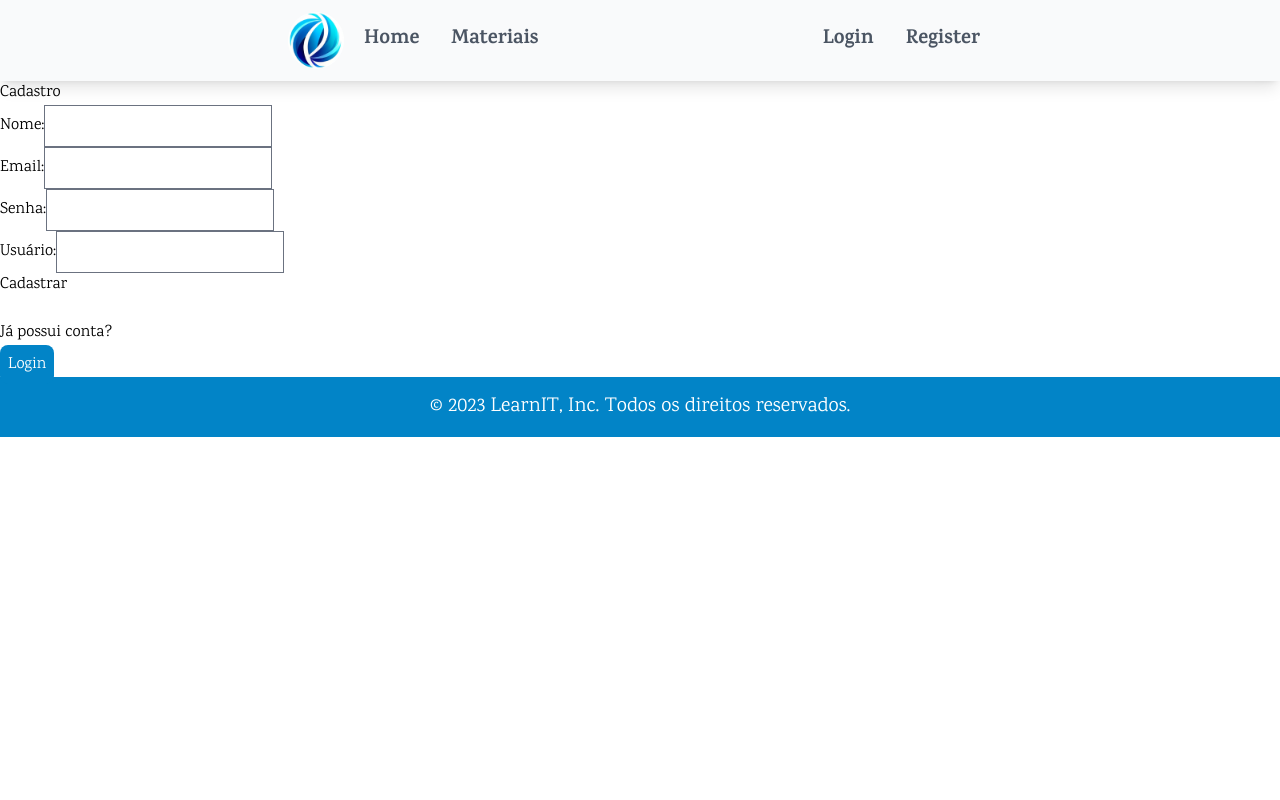
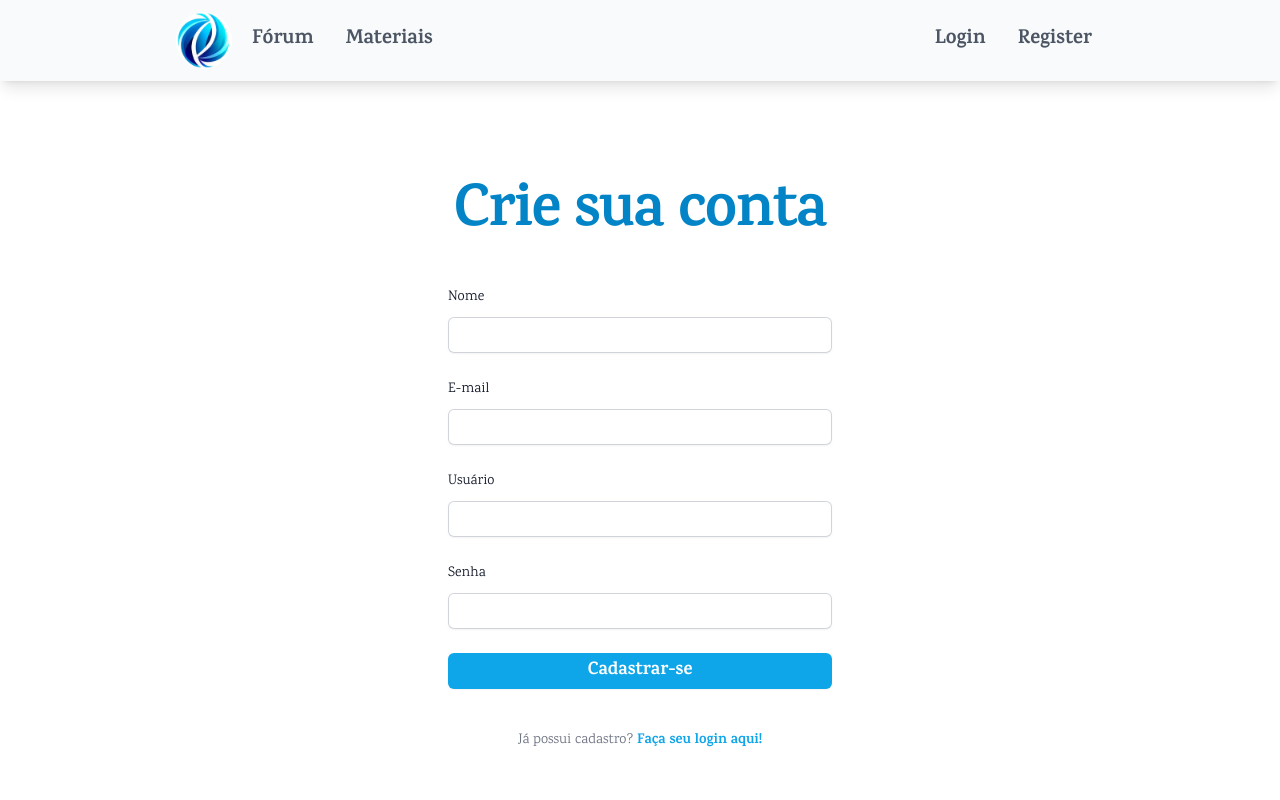
Before and after one commit to NatanMendes0/tcc-learnit, a React (Create React App) app in the folder client/: page /register in a window 1280 px wide. Shown: the top 800 px of the page. Built offline with nearby package versions, Linux system fonts and the light colour scheme; no server answers.

Commit message:
add css to login and register page

```diff
--- a/client/public/index.html
+++ b/client/public/index.html
@@ -14,7 +14,7 @@
     <link rel="manifest" href="%PUBLIC_URL%/manifest.json" />
     <title>LearnIT</title>
   </head>
-  <body>
+  <body class="h-full">
     <noscript>You need to enable JavaScript to run this app.</noscript>
     <div id="root"></div>
   </body>
--- a/client/src/components/footer.jsx
+++ b/client/src/components/footer.jsx
@@ -2,9 +2,9 @@ import React from 'react';
 
 function Footer() {
   return (
-    <div className="bg-primary text-white">
+    <footer className="footer">
         <h1 className="text-xl text-center py-4">© 2023 LearnIT, Inc. Todos os direitos reservados.</h1>
-    </div>
+    </footer>
   );
 }
 
--- a/client/src/components/login.jsx
+++ b/client/src/components/login.jsx
@@ -11,7 +11,7 @@ function Login() {
     axios
       .post("http://localhost:8080/api/login", { email, password })
       .then((res) => {
-        if(res.data === "Login efetuado com sucesso!"){
+        if (res.data === "Login efetuado com sucesso!") {
           console.log(res.data);
           window.location.href = "/";
         }
@@ -22,43 +22,117 @@ function Login() {
   };
 
   return (
+    // <div>
+    //   <div>
+    //     <h2>Login</h2>
+    //     {/* mudar os campos depois, NÃO ESQUECER */}
+    //     <form onSubmit={handleSubmit}>
+    //       <div>
+    //         <label htmlFor="email">Email:</label>
+    //         <input
+    //           type="email"
+    //           name="email"
+    //           id="email"
+    //           onChange={(e) => setEmail(e.target.value)}
+    //         />
+    //       </div>
+    //       <div>
+    //         <label htmlFor="password">Senha:</label>
+    //         <input
+    //           type="password"
+    //           name="password"
+    //           id="password"
+    //           onChange={(e) => setPassword(e.target.value)}
+    //         />
+    //       </div>
+    //       <div>
+    //         <button className="mb-6 p-2 bg-sky-600 rounded-lg text-white" type="submit">Entrar</button>
+    //       </div>
+    //     </form>
+    //     <br />
+    //     <div>
+    //       <p className="mb-2">Não possui conta?</p>
+    //       <Link
+    //         to="/register"
+    //         className="mb-6 p-2 bg-sky-600 rounded-lg text-white"
+    //       >
+    //         Cadastro
+    //       </Link>
+    //     </div>
+    //   </div>
+    // </div>
+    <div class="login">
+      <div class="sm:mx-auto sm:w-full sm:max-w-lg">
+        <h2 class="title mt-2">Entre na sua conta</h2>
+      </div>
+      <div class="mt-10 sm:mx-auto sm:w-full sm:max-w-sm">
+        <form class="space-y-6" onSubmit={handleSubmit}>
           <div>
-      <div>
-        <h2>Login</h2>
-        {/* mudar os campos depois, NÃO ESQUECER */}
-        <form onSubmit={handleSubmit}>
-          <div>
-            <label htmlFor="email">Email:</label>
+            <label
+              for="email"
+              class="block text-sm font-semibold leading-6 text-gray-900"
+            >
+              E-mail
+            </label>
+            <div class="mt-2">
               <input
                 type="email"
                 name="email"
                 id="email"
+                required
+                class="block w-full rounded-md border-0 py-1.5 text-gray-900 shadow-sm ring-1 ring-inset ring-gray-300 placeholder:text-gray-400 focus:ring-2 focus:ring-inset sm:text-sm sm:leading-6 focus:border-primary focus:ring-primary transition duration-150 ease-in-out"
                 onChange={(e) => setEmail(e.target.value)}
               />
             </div>
+          </div>
+
           <div>
-            <label htmlFor="password">Senha:</label>
+            <div class="flex items-center justify-between">
+              <label
+                for="password"
+                class="block text-sm font-semibold leading-6 text-gray-900"
+              >
+                Senha
+              </label>
+              <div class="text-sm">
+                <Link
+                  to={"/login"}
+                  class="font-semibold text-secondary hover:text-primary transition duration-150 ease-in-out"
+                >
+                  Esqueçeu a senha?
+                </Link>
+              </div>
+            </div>
+            <div class="mt-2">
               <input
                 type="password"
                 name="password"
                 id="password"
+                required
+                class="block w-full rounded-md border-0 py-1.5 text-gray-900 shadow-sm ring-1 ring-inset ring-gray-300 placeholder:text-gray-400 focus:ring-2 focus:ring-inset sm:text-sm sm:leading-6 focus:border-primary focus:ring-primary transition duration-150 ease-in-out"
                 onChange={(e) => setPassword(e.target.value)}
               />
             </div>
+          </div>
+
           <div>
-            <button className="mb-6 p-2 bg-sky-600 rounded-lg text-white" type="submit">Entrar</button>
+            <button
+              type="submit"
+              class="flex w-full justify-center rounded-md bg-secondary px-3 py-1.5 text-lg font-semibold leading-6 text-white shadow-sm hover:bg-primary active:bg-tertiary focus:outline-none focus:border-primary focus:ring-primary transition duration-150 ease-in-out"
+            >
+              Entrar
+            </button>
           </div>
         </form>
-        <br />
-        <div>
-          <p className="mb-2">Não possui conta?</p>
+        <p class="mt-10 text-center text-lg text-gray-500">
+          Não possui conta?{" "}
           <Link
             to="/register"
-            className="mb-6 p-2 bg-sky-600 rounded-lg text-white"
+            class="font-semibold leading-6 text-secondary hover:text-primary transition duration-150 ease-in-out"
           >
-            Cadastro
+            Faça seu cadastro aqui!
           </Link>
-        </div>
+        </p>
       </div>
     </div>
   );
--- a/client/src/components/navbar.jsx
+++ b/client/src/components/navbar.jsx
@@ -17,7 +17,7 @@ function Navbar() {
   };
 
   return (
-    <div className="flex items-center justify-between bg-bg_primary py-3 px-72 shadow-lg">
+    <nav className="navbar">
       <div className="flex items-center">
         <img className="w-14" src="logo.png" alt="logo learnit" />
         <div className="ml-2">
@@ -25,7 +25,7 @@ function Navbar() {
             className="text-xl font-semibold px-3 rounded-lg text-font_secondary"
             to="/"
           >
-            Home
+            Fórum
           </Link>
           <Link
             className="text-xl font-semibold px-3 rounded-lg ml-2 text-font_secondary"
@@ -43,7 +43,7 @@ function Navbar() {
               type="button"
               onClick={handleLogout}
               value="Logout"
-              className="mx-1 px-3 py-2 -mr-6 bg-primary text-white rounded-lg"
+              className="btn-secondary"
             />
           </div>
         ) : (
@@ -63,7 +63,7 @@ function Navbar() {
           </div>
         )}
       </div>
-    </div>
+    </nav>
   );
 }
 
--- a/client/src/components/register.jsx
+++ b/client/src/components/register.jsx
@@ -1,7 +1,6 @@
 import React, { useState } from "react";
 import { Link, useNavigate } from "react-router-dom";
 import axios from "axios";
-
 
 function Register() {
   const [name, setName] = useState("");
@@ -13,7 +12,12 @@ function Register() {
   const handleSubmit = (e) => {
     e.preventDefault();
     axios
-      .post("http://localhost:8080/api/register", { name, email, password, nickname })
+      .post("http://localhost:8080/api/register", {
+        name,
+        email,
+        password,
+        nickname,
+      })
       .then((res) => {
         navigate("/login");
       })
@@ -23,61 +27,170 @@ function Register() {
   };
 
   return (
+    // <div>
+    //   <div>
+    //     <h2>Cadastro</h2>
+    //     {/* mudar os campos depois, NÃO ESQUECER */}
+    //     <form onSubmit={handleSubmit}>
+    //       <div>
+    //         <label htmlFor="name">Nome:</label>
+    //         <input
+    //           type="text"
+    //           name="name"
+    //           id="name"
+    //           onChange={(e) => setName(e.target.value)}
+    //         />
+    //       </div>
+    //       <div>
+    //         <label htmlFor="email">Email:</label>
+    //         <input
+    //           type="email"
+    //           name="email"
+    //           id="email"
+    //           onChange={(e) => setEmail(e.target.value)}
+    //         />
+    //       </div>
+    //       <div>
+    //         <label htmlFor="password">Senha:</label>
+    //         <input
+    //           type="password"
+    //           name="password"
+    //           id="password"
+    //           onChange={(e) => setPassword(e.target.value)}
+    //         />
+    //       </div>
+    //       <div>
+    //         <label htmlFor="nickname">Usuário:</label>
+    //         <input
+    //           type="text"
+    //           name="nickname"
+    //           id="nickname"
+    //           onChange={(e) => setNickname(e.target.value)}
+    //         />
+    //       </div>
+    //       <div>
+    //         <button type="submit">Cadastrar</button>
+    //       </div>
+    //     </form>
+    //     <br />
+    //     <div>
+    //       <p className="mb-2">Já possui conta?</p>
+    //       <Link
+    //         to="/login"
+    //         className="mb-6 p-2 bg-sky-600 rounded-lg text-white"
+    //       >
+    //         Login
+    //       </Link>
+    //     </div>
+    //   </div>
+    // </div>
+    <div class="register">
+      <div class="sm:mx-auto sm:w-full sm:max-w-sm">
+        <h2 class="title">Crie sua conta</h2>
+      </div>
+
+      <div class="mt-10 sm:mx-auto sm:w-full sm:max-w-sm">
+        <form class="space-y-6" onSubmit={handleSubmit}>
           <div>
-      <div>
-        <h2>Cadastro</h2>
-        {/* mudar os campos depois, NÃO ESQUECER */}
-        <form onSubmit={handleSubmit}>
-          <div>
-            <label htmlFor="name">Nome:</label>
+            <label
+              for="name"
+              class="block text-sm font-medium leading-6 text-gray-900"
+            >
+              Nome
+            </label>
+            <div class="mt-2">
               <input
                 type="text"
                 name="name"
                 id="name"
+                required
+                class="input"
                 onChange={(e) => setName(e.target.value)}
               />
             </div>
+          </div>
+
           <div>
-            <label htmlFor="email">Email:</label>
+            <div class="flex items-center justify-between">
+              <label
+                for="email"
+                class="block text-sm font-medium leading-6 text-gray-900"
+              >
+                E-mail
+              </label>
+            </div>
+            <div class="mt-2">
               <input
+                id="email"
+                name="email"
                 type="email"
-              name="email"
-              id="email"
+                required
+                class="input"
                 onChange={(e) => setEmail(e.target.value)}
               />
             </div>
+          </div>
+
           <div>
-            <label htmlFor="password">Senha:</label>
+            <label
+              for="nickname"
+              class="block text-sm font-medium leading-6 text-gray-900"
+            >
+              Usuário
+            </label>
+            <div class="mt-2">
               <input
+                id="nickname"
+                name="nickname"
+                type="text"
+                required
+                class="input"
+                onChange={(e) => setNickname(e.target.value)}
+              />
+            </div>
+          </div>
+
+          <div>
+            <div class="flex items-center justify-between">
+              <label
+                for="password"
+                class="block text-sm font-medium leading-6 text-gray-900"
+              >
+                Senha
+              </label>
+            </div>
+            <div class="mt-2">
+              <input
+                id="password"
+                name="password"
                 type="password"
-              name="password"
-              id="password"
+                autocomplete="current-password"
+                required
+                class="input"
                 onChange={(e) => setPassword(e.target.value)}
               />
             </div>
+          </div>
+
           <div>
-            <label htmlFor="nickname">Usuário:</label>
-            <input
-              type="text"
-              name="nickname"
-              id="nickname"
-              onChange={(e) => setNickname(e.target.value)}
-            />
-          </div>
-          <div>
-            <button type="submit">Cadastrar</button>
+            <button
+              type="submit"
+              class="flex w-full justify-center rounded-md bg-secondary px-3 py-1.5 text-lg font-semibold leading-6 text-white shadow-sm hover:bg-primary active:bg-tertiary focus:outline-none focus:border-primary focus:ring-primary transition duration-150 ease-in-out"
+            >
+              Cadastrar-se
+            </button>
           </div>
         </form>
-        <br />
-        <div>
-          <p className="mb-2">Já possui conta?</p>
+
+        <p class="mt-10 text-center text-sm text-gray-500">
+          Já possui cadastro?{" "}
           <Link
-            to="/login"
-            className="mb-6 p-2 bg-sky-600 rounded-lg text-white"
+            to={"/login"}
+            class="font-semibold leading-6 text-secondary hover:text-primary transition duration-150 ease-in-out"
           >
-            Login
+            Faça seu login aqui!
           </Link>
-        </div>
+        </p>
       </div>
     </div>
   );
--- a/client/src/index.css
+++ b/client/src/index.css
@@ -1,3 +1,51 @@
 @tailwind base;
+
+.navbar{
+    @apply flex px-44 py-3 items-center justify-between bg-bg_primary shadow-lg;
+}
+
+.title{
+    @apply text-6xl font-bold tracking-tight text-primary text-center;
+}
+
+.subtitle {
+  @apply text-2xl mt-5 font-bold tracking-tight text-font_secondary text-center;
+}
+
+.btn {
+  @apply text-xl font-normal px-3 py-2 shadow-lg rounded-lg text-white bg-secondary;
+}
+
+.btn-secondary{
+    @apply mx-1 px-3 py-2 -mr-6 bg-primary text-white rounded-lg cursor-pointer;
+}
+
+.input{
+    @apply block w-full rounded-md border-0 py-1.5 text-gray-900 shadow-sm ring-1 ring-inset ring-gray-300 placeholder:text-gray-400 focus:ring-2 focus:ring-inset focus:ring-indigo-600 sm:text-sm sm:leading-6;
+}
+
+.login{
+    @apply flex-1 mx-auto max-w-2xl px-4 py-16 sm:px-6 sm:py-14 lg:max-w-7xl lg:px-8 mt-12 -mb-1;
+}
+
+.register {
+    @apply flex-1 mx-auto max-w-2xl px-4 py-16 sm:px-6 sm:py-14 lg:max-w-7xl lg:px-8 mt-12 -mb-1;
+}
+
+.footer{
+    @apply bg-primary text-white mt-64;
+}
+
 @tailwind components;
 @tailwind utilities;
+
+::-webkit-scrollbar {
+    width: 12px;
+}
+::-webkit-scrollbar-track {
+    background-color: white;
+}
+::-webkit-scrollbar-thumb {
+    background-color: #0284C7;
+    border-radius: 8px;
+}
```
Also changed, not shown: client/src/components/home.jsx (+6 -6 lines). Lines whose indentation alone changed are shown as unchanged.
